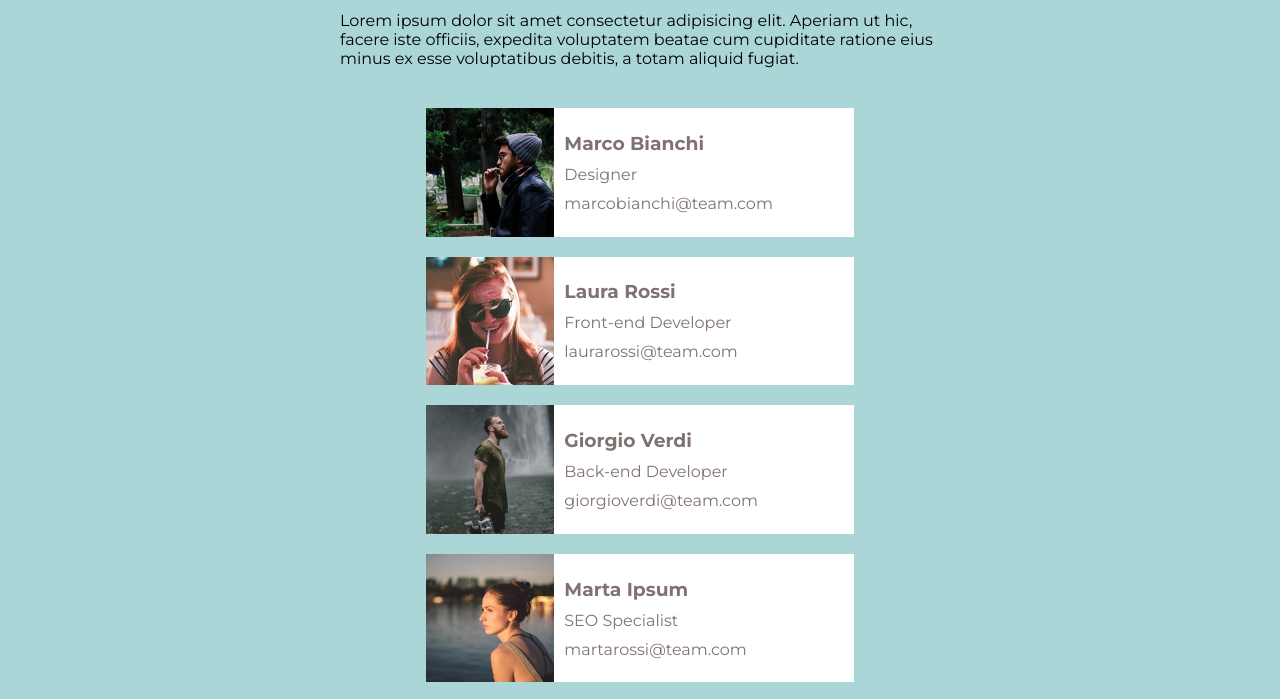
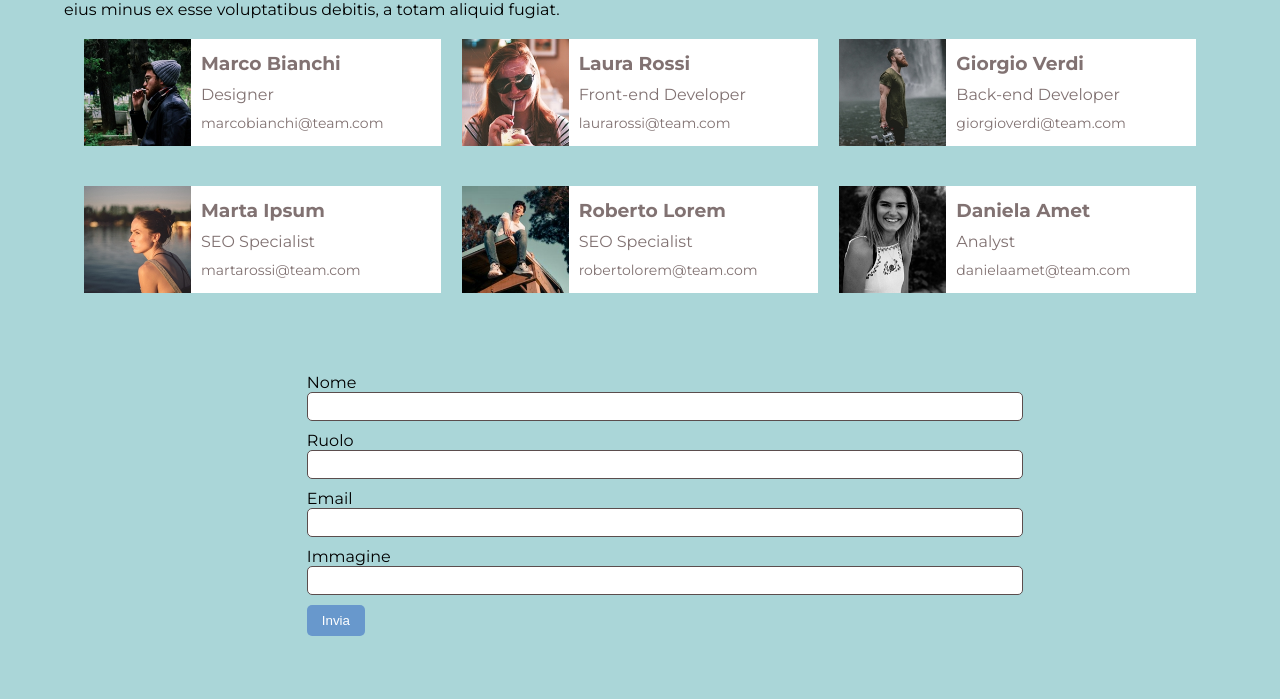
Before and after one commit to midory-rojas/js-our-team, a plain HTML site: page index.html in a window 1280 px wide. Shown: the part 88-787 px from the top of the page. Drawn offline with Linux system fonts and the light colour scheme.

Commit message:
feat: ho aggiunto lo style in modalità responsive e ho creato un form per aggiungere un nuevo membro nel team ed stamparlo in console

```diff
--- a/css/responsive.css
+++ b/css/responsive.css
@@ -1,5 +1,29 @@
-/* Mobile s */
+/* Tablet md */
 
-@media screen and (min-width: 600px){
+@media screen and (min-width: 700px) {
+    .team-container {
+        flex-direction: row;
+        flex-wrap: wrap;
+        justify-content: space-between;
+    }
 
+    .card {
+        width: calc(33.333% - 14px);
+        margin-bottom: 20px;
+
+    }
+
+    .form-section {
+        width: 70%;
+        padding-left: 50px;
+    }
+
+    .form-section form {
+        display: block;
+        margin-left: 0;
+        margin-right: auto;
+    }
+    .card a {
+        font-size:14px;
+    }
 }
--- a/css/style.css
+++ b/css/style.css
@@ -26,6 +26,7 @@ img {
 
 h1 {
     color: rgb(91, 77, 77);
+    text-align: center;
 }
 body {
     font-family: "Montserrat", sans-serif;
@@ -33,8 +34,8 @@ body {
 
 
 .container {
-  width: 70%;
-  max-width: 600px;
+  max-width: 1200px;
+  width: 90%;
   margin: 0 auto;
   align-items: center;
 }
@@ -45,9 +46,6 @@ body {
   align-items: stretch;
   background-color: white;
   color: rgb(129, 114, 114);
-
-  /* debug */
-  /* min-height: 150px; */
 }
 
 .card-image {
@@ -69,9 +67,41 @@ body {
   gap: 10px;
 }
 
+
 .team-container {
     display: flex;
     flex-direction: column;
     gap:20px;
 
 }
+
+form {
+  padding: 20px;
+  border-radius: 10px;
+  display: inline-block;
+  text-align: left;
+}
+
+form div {
+  margin-bottom: 10px;
+}
+
+input {
+  width: 100%;
+  padding: 6px;
+  border: 1px solid rgb(91, 77, 77);
+  border-radius: 5px;
+}
+
+button {
+  background-color: #6898cc;
+  color: white;
+  border: none;
+  padding: 8px 15px;
+  border-radius: 5px;
+}
+
+.flex-row{
+    display: flex;
+    flex-direction: row;
+}
--- a/index.html
+++ b/index.html
@@ -12,10 +12,12 @@
         rel="stylesheet" />
     <!--CSS-->
     <link rel="stylesheet" href="./css/style.css">
+    <link rel="stylesheet" . href="./css/responsive.css">
 </head>
 
 <body class="bg-blue">
     <div class="container flex">
+        <section class="">
             <h1 class="py-20">Meet our Team</h1>
             <p>Lorem ipsum dolor sit amet consectetur adipisicing elit. Aperiam ut hic,
                 facere iste officiis, expedita voluptatem beatae cum cupiditate ratione
@@ -35,7 +37,33 @@
             </div>
             -->
             </div>
+        </section>
+
+        <section class="form-section">
+            <form action="">
+                <div>
+                    <label for="name">Nome</label>
+                    <input type="text" id="name" required />
                 </div>
+
+                <div>
+                    <label for="role">Ruolo</label>
+                    <input type="text" id="role" required />
+                </div>
+                <div>
+                    <label for="email">Email</label>
+                    <input type="text" id="email" required />
+                </div>
+
+                <div>
+                    <label for="image">Immagine</label>
+                    <input type="text" id="image" required />
+                </div>
+                <button type="submit">Invia</button>
+            </form>
+        </section>
+    </div>
+
     <!--SScript JS-->
     <script src="./js/script.js"></script>
 </body>
--- a/js/script.js
+++ b/js/script.js
@@ -38,7 +38,7 @@ const teamMembers = [
 ];
 
 // Creo una funzione
-printCards();
+
 
 function printCards() {
 
@@ -69,3 +69,25 @@ function creareSingolaCard(membro) {
     </div>
   `;
 }
+
+printCards();
+//Prelevo tutti gli elementi del form
+const nameImput = document.querySelector("#name");
+const roleImpput = document.querySelector("#role");
+const imageImput = document.querySelector("#image");
+const emailImput = document.querySelector("#email");
+const form = document.querySelector("form");
+
+//console.log(nameImput, roleImpput, imageImput, form, email);
+
+form.addEventListener("submit", function (event){
+  event.preventDefault();
+  const nuovoMembro = {
+    name: nameImput.value,
+    role: roleImpput.value,
+    email: emailImput.value,
+    image: imageImput.value,
+  };
+  teamMembers.push(nuovoMembro);
+  console.log(teamMembers);
+});
```
Lines whose indentation alone changed are shown as unchanged.
